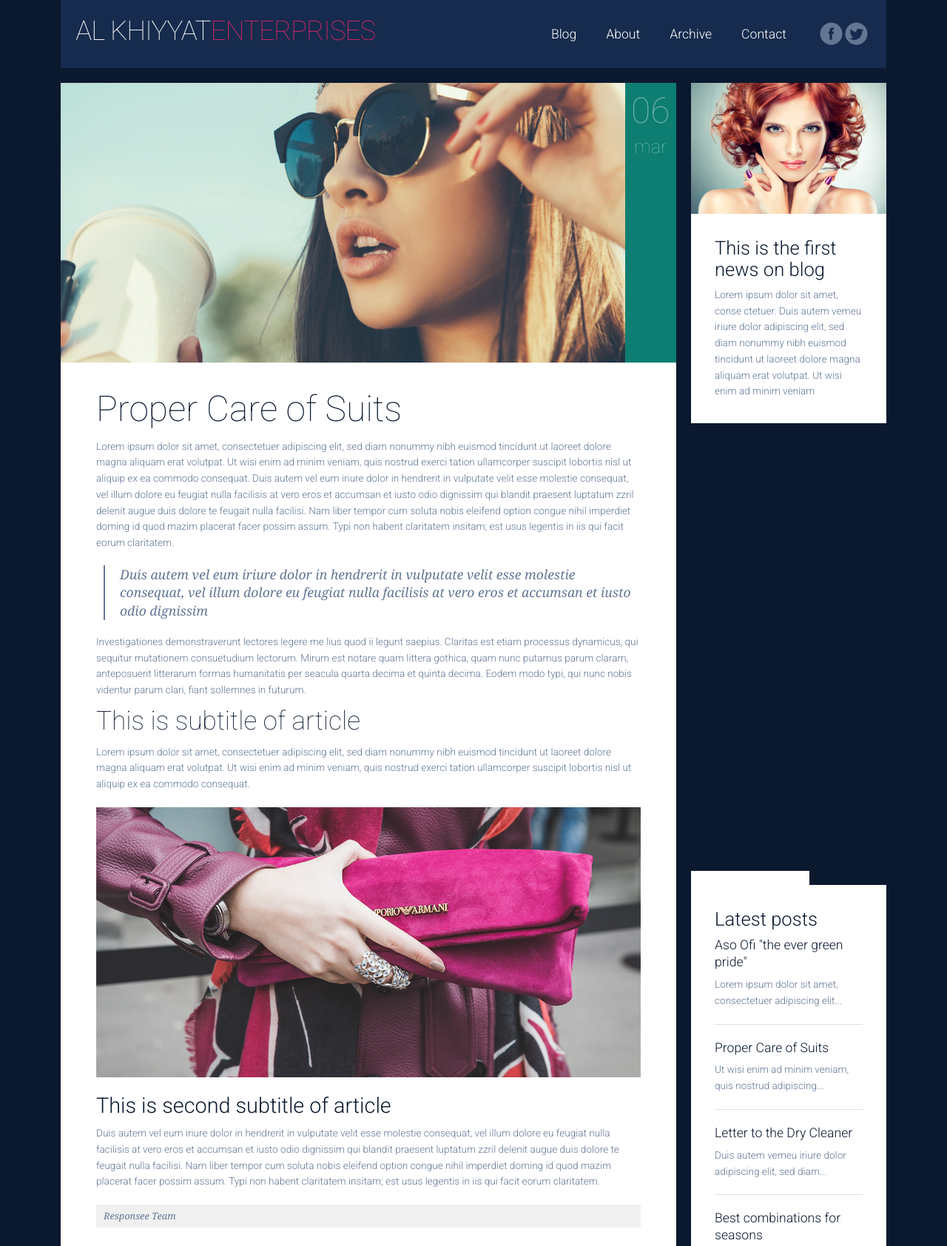
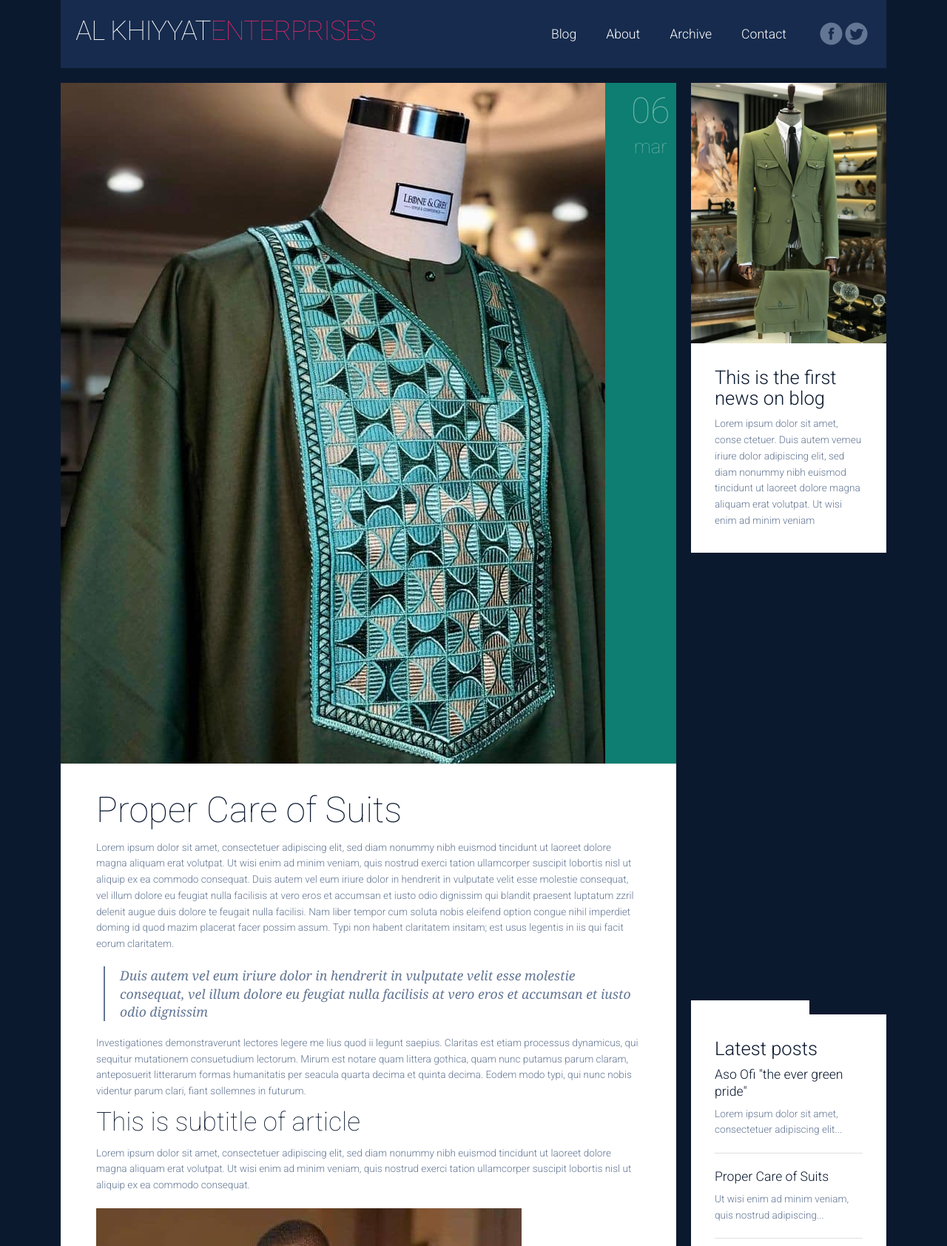
Before and after one commit to Laoluh/egbon-saheed, a plain HTML site: page post-2.html in a window 1280 px wide. Shown: the top 1684 px of the page at 74% size. Drawn offline with Linux system fonts and the light colour scheme.

Commit message:
Update post-2.html

```diff
--- a/post-2.html
+++ b/post-2.html
@@ -61,7 +61,7 @@
                   <div class="post-2 line">
                      <!-- image -->
                      <div class="s-12 l-11 post-image">
-                        <img src="img/post2-big.jpg" alt="Fashion">
+                        <img src="img/WhatsApp Image 2023-12-08 at 7.32.58 AM.jpeg" alt="Fashion">
                      </div>
                      <!-- date -->
                      <div class="s-12 l-1 post-date">
@@ -98,7 +98,7 @@
                         aliquam erat volutpat. Ut wisi enim ad minim veniam, quis nostrud exerci tation ullamcorper suscipit lobortis nisl ut aliquip
                         ex ea commodo consequat.
                      </p>
-                     <img src="img/post1-big.jpg" alt="Fashion">
+                     <img src="img/WhatsApp Image 2023-12-08 at 7.33.00 AM.jpeg" alt="Fashion">
                      <h3>This is second subtitle of article</h3>
                      <p>
                         Duis autem vel eum iriure dolor in hendrerit in vulputate velit esse molestie consequat, vel illum
@@ -125,7 +125,7 @@
             <div class="m-12 l-3">
                <aside>
                   <!-- NEWS 1 -->
-                  <img src="img/news1.jpg" alt="News 1">
+                  <img src="img/WhatsApp Image 2023-12-08 at 7.32.53 AM.jpeg" alt="News 1">
                   <div class="aside-block margin-bottom">
                      <h3>This is the first news on blog</h3>
                      <p>Lorem ipsum dolor sit amet, conse ctetuer. Duis autem vemeu iriure dolor adipiscing elit, sed diam nonummy nibh euismod tincidunt ut laoreet dolore magna aliquam erat volutpat. Ut wisi enim ad minim veniam</p>
@@ -186,7 +186,7 @@
             <div class="s-12 l-8">
                <p>
                   Copyright 2024, AL KHIYYAT ENTERPRISES<br>
-                  All images have been purchased from Bigstock. Do not use the images in your website.
+
                </p>
             </div>
             <div class="s-12 l-4">
```
